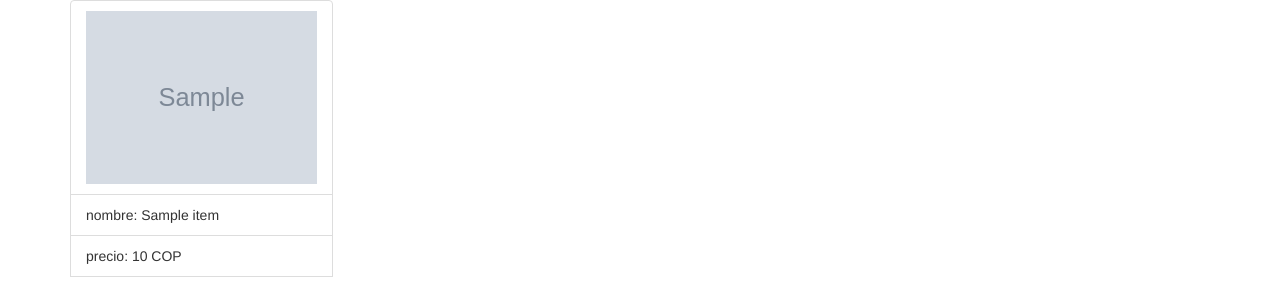
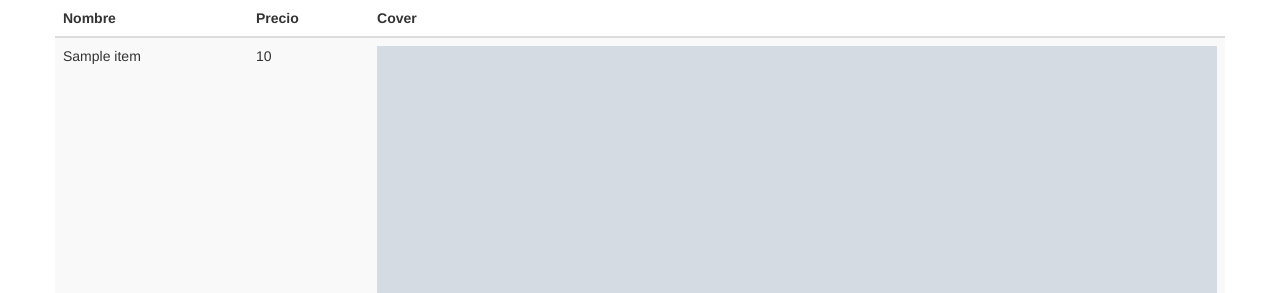
Before and after one commit to formatcom/shoping, a Django app: template shop/templates/shop/car_shop_list.html in a window 1280 px wide. Shown: the top 293 px of the page. Run offline with Django 3.2, Linux system fonts and the light colour scheme; the template is opened without the code that fills it: most values are stand-ins (such as "Sample title", 1, 10 or a date in 2020); grey boxes marked "Sample" are stand-in pictures; some libraries are stand-ins or nearby versions.

Commit message:
se agrego debug para valor total

```diff
--- a/shop/templates/shop/car_shop_list.html
+++ b/shop/templates/shop/car_shop_list.html
@@ -5,22 +5,34 @@
         <div class="row">
             <form method="post" action="{% url 'car_shop_security' %}">
             {% csrf_token %}
+            <table class="table table-striped table-hover">
+                <thead>
+                    <tr>
+                        <th>Nombre</th>
+                        <th>Precio</th>
+                        <th>Cover</th>
+                    </tr>
+                </thead>
+                <tbody>
                 {% for item in object_list %}
-                <div class="col-sm-12 col-md-3">
-                    <ul class="list-group">
-                        <li class="list-group-item">
+                    <tr>
+                        <td>{{item.name}}</td>
+                        <td>{{iem.price}}</td>
+                        <td>
+                            <a href="{{item.cover}}" target="_blank">
                                 <img src="{{ item.cover }}" width=100% />
-                        </li>
-                        <li class="list-group-item">nombre: {{ item.name }}</li>
-                        <li class="list-group-item">precio: {{ item.price }} COP</li>
+                            </a>
+                        </td>
+                    </tr>
                     <input name="item" type="hidden" value="{{ item.pk }}">
-                    </ul>
-                </div>
                 {% empty %}
                     <div class="col-sm-12">No hay articulos todavia.</div>
                 {% endfor %}
+                </tbody>
+                </table>
         </div>
         {% if total %}
+                precio total: {{ total }} COP
                 <input type="image" src="https://369969691f476073508a-60bf0867add971908d4f26a64519c2aa.ssl.cf5.rackcdn.com/btns/boton_carro_de_compras_epayco2.png" />
         {% endif %}
         </form>
```
Also changed, not shown: shop/views.py (+5 -4 lines), ticket/admin.py (+7 -0 lines), README.md. Lines whose indentation alone changed are shown as unchanged.
